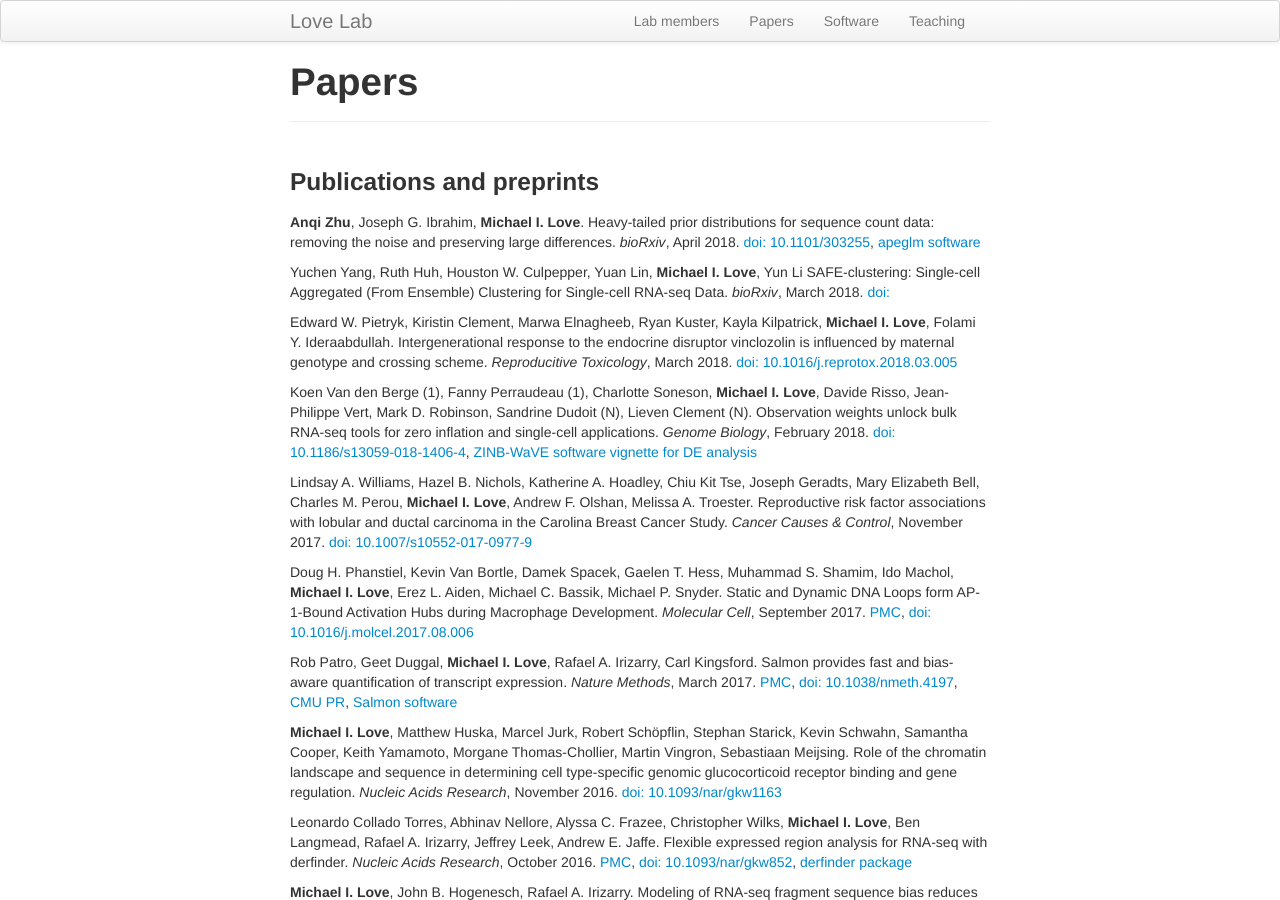
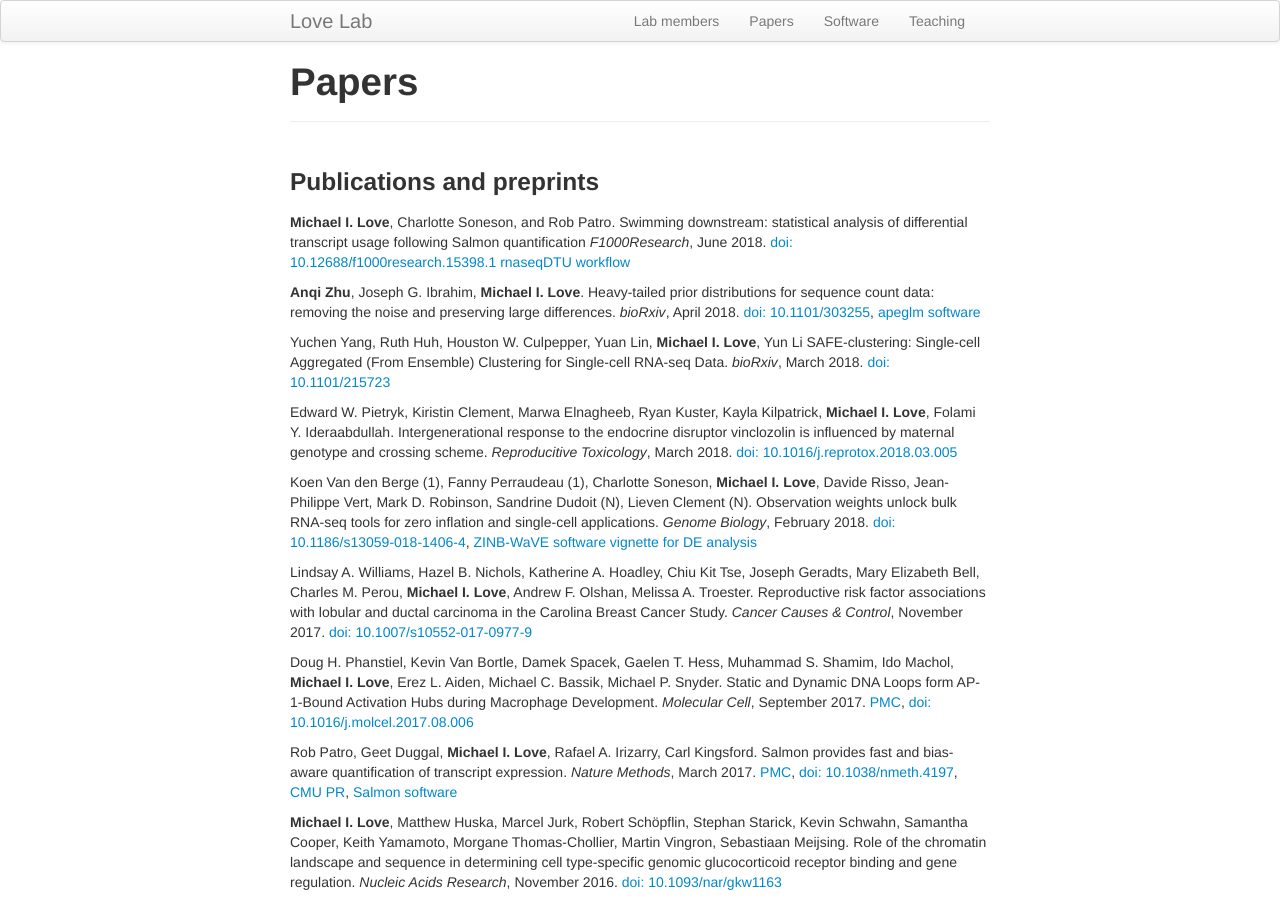
Before and after one commit to mikelove/mikelove.github.io, a Jekyll site: the page built from pages/papers.md, in a window 1280 px wide and 900 px high. Built offline with Jekyll 4.4.1, drawn with Linux system fonts in a browser that asks for light colours.

Commit message:
updating papers

```diff
--- a/pages/papers.md
+++ b/pages/papers.md
@@ -4,6 +4,13 @@ title: "Papers"
 ---
 
 ### Publications and preprints
+
+**Michael I. Love**, Charlotte Soneson, and Rob Patro.
+Swimming downstream: statistical analysis of differential transcript
+usage following Salmon quantification
+*F1000Research*, June 2018.
+[doi: 10.12688/f1000research.15398.1](https://doi.org/10.12688/f1000research.15398.1)
+[rnaseqDTU workflow](https://github.com/mikelove/rnaseqDTU)
 
 **Anqi Zhu**, Joseph G. Ibrahim, **Michael I. Love**.
 Heavy-tailed prior distributions for sequence count data: removing the
@@ -15,7 +22,7 @@ noise and preserving large differences.
 Yuchen Yang, Ruth Huh, Houston W. Culpepper, Yuan Lin, **Michael I. Love**, Yun Li
 SAFE-clustering: Single-cell Aggregated (From Ensemble) Clustering for Single-cell RNA-seq Data.
 *bioRxiv*, March 2018.
-[doi: ](https://doi.org/10.1101/215723)
+[doi: 10.1101/215723](https://doi.org/10.1101/215723)
 
 Edward W. Pietryk, Kiristin Clement, Marwa Elnagheeb, Ryan Kuster,
 Kayla Kilpatrick, **Michael I. Love**, Folami Y. Ideraabdullah.
```
